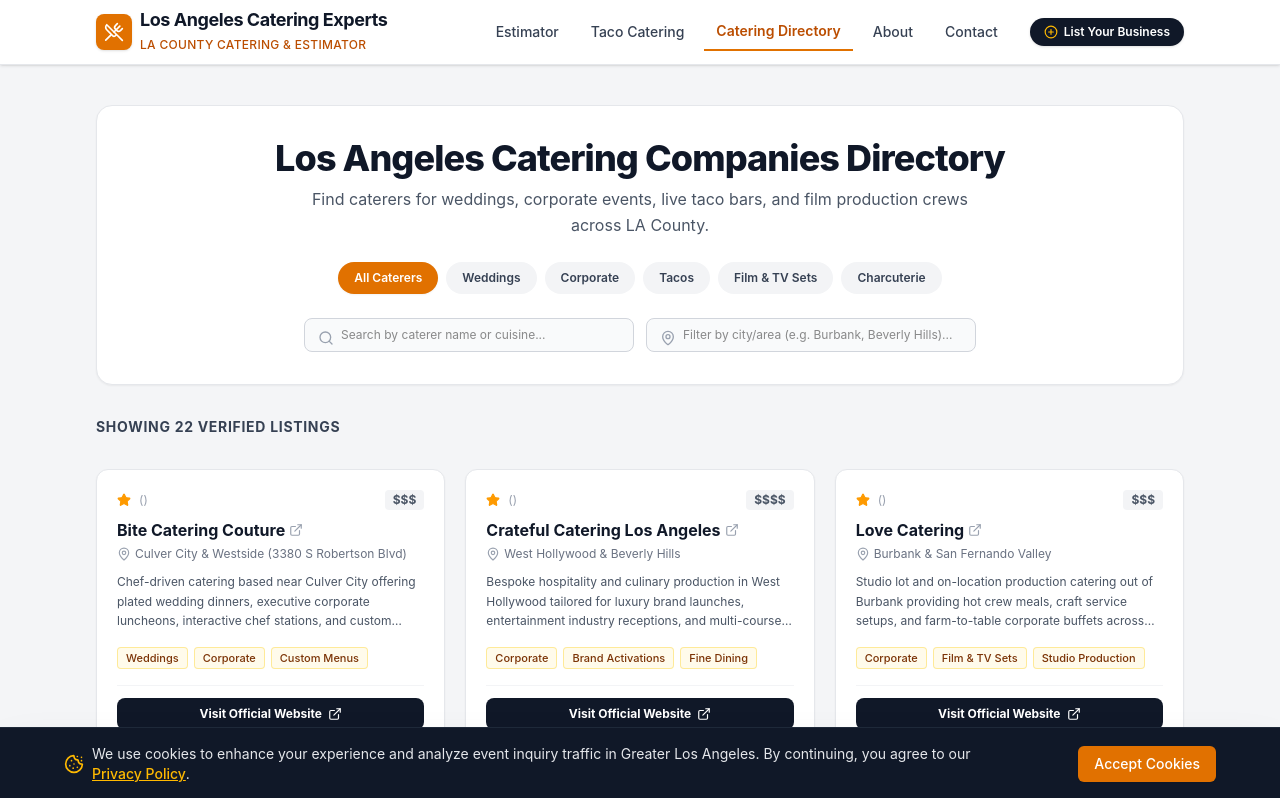
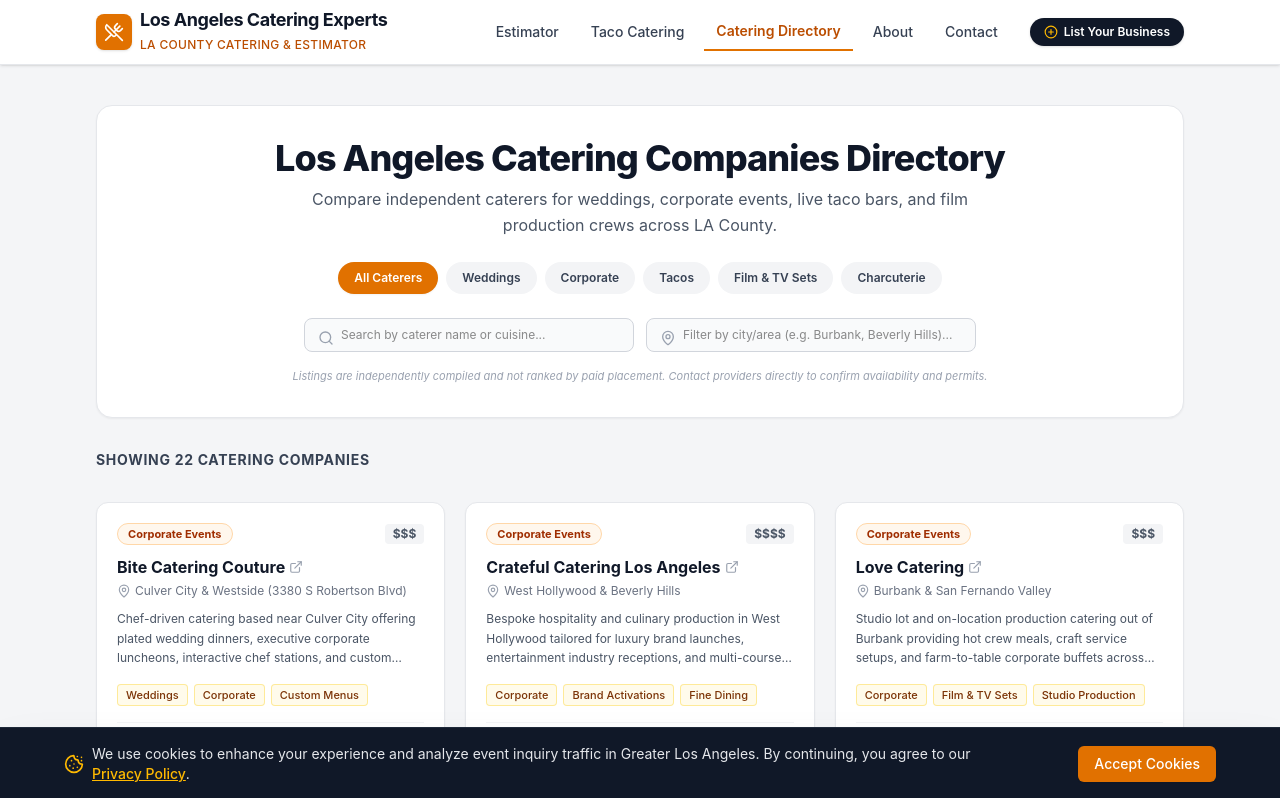
Before and after one commit to AbdoAli1995/la-catering-experts, a React (Vite) app: page /companies in a window 1280 px wide. Shown: the top 798 px of the page. Built offline with nearby package versions, Linux system fonts and the light colour scheme.

Commit message:
Enhance CompaniesPage with SEO and filtering updates
Added useEffect to update document title and meta description based on selected filter. Updated text for clarity and improved filtering logic.

```diff
--- a/src/pages/CompaniesPage.tsx
+++ b/src/pages/CompaniesPage.tsx
@@ -1,6 +1,6 @@
-import React, { useState, useMemo } from 'react';
+import React, { useState, useMemo, useEffect } from 'react';
 import { CATERING_COMPANIES } from '../data/caterers';
-import { Search, MapPin, ExternalLink, ShieldCheck, Tag, Star } from 'lucide-react';
+import { Search, MapPin, ExternalLink } from 'lucide-react';
 
 interface CompaniesPageProps {
   onNavigate: (view: string) => void;
@@ -8,6 +8,14 @@ interface CompaniesPageProps {
   searchQuery?: string;
   locationQuery?: string;
 }
+
+const CATEGORY_LABELS: Record<string, string> = {
+  weddings: 'Wedding Catering',
+  corporate: 'Corporate Events',
+  tacos: 'Taco Catering',
+  film: 'Film & TV Sets',
+  charcuterie: 'Charcuterie & Grazing',
+};
 
 export const CompaniesPage: React.FC<CompaniesPageProps> = ({
   onNavigate,
@@ -18,6 +26,22 @@ export const CompaniesPage: React.FC<CompaniesPageProps> = ({
   const [filter, setFilter] = useState<string>(activeFilter);
   const [search, setSearch] = useState<string>(searchQuery);
   const [location, setLocation] = useState<string>(locationQuery);
+
+  useEffect(() => {
+    const activeLabel = CATEGORY_LABELS[filter] || 'Catering Companies';
+    document.title =
+      filter === 'all'
+        ? 'Los Angeles Catering Companies Directory | Weddings, Corporate & Events'
+        : `${activeLabel} in Los Angeles | Verified LA Caterers Directory`;
+
+    const metaDesc = document.querySelector('meta[name="description"]');
+    if (metaDesc) {
+      metaDesc.setAttribute(
+        'content',
+        'Browse independent Los Angeles catering companies for weddings, corporate events, taco bars, and film production sets across LA County neighborhoods.'
+      );
+    }
+  }, [filter]);
 
   const filterTabs = [
     { id: 'all', label: 'All Caterers' },
@@ -33,7 +57,6 @@ export const CompaniesPage: React.FC<CompaniesPageProps> = ({
     const loc = location.trim().toLowerCase();
 
     return CATERING_COMPANIES.filter((company) => {
-      // Category match
       const matchesCategory =
         filter === 'all' ||
         company.categories.includes(filter) ||
@@ -41,12 +64,10 @@ export const CompaniesPage: React.FC<CompaniesPageProps> = ({
 
       if (!matchesCategory) return false;
 
-      // Location match
       if (loc && !company.area.toLowerCase().includes(loc)) {
         return false;
       }
 
-      // Query match
       if (!q) return true;
       const haystack = [
         company.name,
@@ -70,7 +91,7 @@ export const CompaniesPage: React.FC<CompaniesPageProps> = ({
           Los Angeles Catering Companies Directory
         </h1>
         <p className="text-sm sm:text-base text-gray-600 max-w-2xl mx-auto leading-relaxed mb-6">
-          Find caterers for weddings, corporate events, live taco bars, and film production crews across LA County.
+          Compare independent caterers for weddings, corporate events, live taco bars, and film production crews across LA County.
         </p>
 
         {/* Filter buttons */}
@@ -116,12 +137,16 @@ export const CompaniesPage: React.FC<CompaniesPageProps> = ({
             />
           </div>
         </div>
+
+        <p className="text-[11px] text-gray-400 mt-4 italic">
+          Listings are independently compiled and not ranked by paid placement. Contact providers directly to confirm availability and permits.
+        </p>
       </div>
 
       {/* Results Header */}
       <div className="flex items-center justify-between">
         <h2 className="text-sm font-bold uppercase tracking-wider text-gray-700">
-          Showing {filteredCompanies.length} Verified Listing{filteredCompanies.length === 1 ? '' : 's'}
+          Showing {filteredCompanies.length} Catering Compan{filteredCompanies.length === 1 ? 'y' : 'ies'}
         </h2>
         {(search || location || filter !== 'all') && (
           <button
@@ -140,18 +165,20 @@ export const CompaniesPage: React.FC<CompaniesPageProps> = ({
       {/* Grid of Company Cards */}
       {filteredCompanies.length > 0 ? (
         <div className="grid grid-cols-1 md:grid-cols-2 lg:grid-cols-3 gap-5">
-          {filteredCompanies.map((company) => (
+          {filteredCompanies.map((company) => {
+            const primaryCategory =
+              CATEGORY_LABELS[company.categories[0]] || 'Event Catering';
+
+            return (
               <article
                 key={company.id}
                 className="bg-white rounded-xl border border-gray-200 p-5 shadow-xs hover:shadow-md transition flex flex-col justify-between"
               >
                 <div>
-                <div className="flex items-center justify-between mb-2">
-                  <div className="flex items-center gap-1 text-amber-600 font-bold text-xs">
-                    <Star className="w-3.5 h-3.5 fill-amber-500 text-amber-500" />
-                    <span>{company.rating}</span>
-                    <span className="text-gray-400 font-normal">({company.reviewCount})</span>
-                  </div>
+                  <div className="flex items-center justify-between mb-2.5">
+                    <span className="text-[11px] font-bold px-2.5 py-0.5 rounded-full bg-orange-50 text-orange-800 border border-orange-200">
+                      {primaryCategory}
+                    </span>
                     <span className="text-xs font-bold text-gray-600 bg-gray-100 px-2 py-0.5 rounded-sm">
                       {company.priceLevel || '$$'}
                     </span>
@@ -212,7 +239,7 @@ export const CompaniesPage: React.FC<CompaniesPageProps> = ({
                       </a>
                     ) : (
                       <button
-                      onClick={() => onNavigate('add-business')}
+                        onClick={() => onNavigate('list-your-business')}
                         className="w-full py-2 px-3 rounded-lg bg-amber-50 hover:bg-amber-100 text-amber-900 border border-amber-300 text-xs font-bold transition"
                       >
                         Claim or View Listing
@@ -221,7 +248,8 @@ export const CompaniesPage: React.FC<CompaniesPageProps> = ({
                   </div>
                 </div>
               </article>
-          ))}
+            );
+          })}
         </div>
       ) : (
         <div className="bg-white rounded-xl border border-gray-200 p-12 text-center">
@@ -244,13 +272,13 @@ export const CompaniesPage: React.FC<CompaniesPageProps> = ({
       {/* Claim or Add notice */}
       <div className="bg-gray-100 rounded-xl p-6 text-center text-xs text-gray-600">
         <p className="font-semibold text-gray-800 mb-1">
-          Are you a licensed Los Angeles caterer or food truck owner?
+          Are you a licensed Los Angeles caterer or taco truck owner?
         </p>
         <p className="mb-3">
-          Get discovered by thousands of party hosts, corporate coordinators, and wedding planners monthly.
+          Submit your business details to connect with event hosts, corporate coordinators, and wedding planners across LA County.
         </p>
         <button
-          onClick={() => onNavigate('add-business')}
+          onClick={() => onNavigate('list-your-business')}
           className="px-4 py-2 bg-amber-600 hover:bg-amber-700 text-white font-bold rounded-lg transition"
         >
           Submit or Claim Your Business &rarr;
```
Lines whose indentation alone changed are shown as unchanged.
